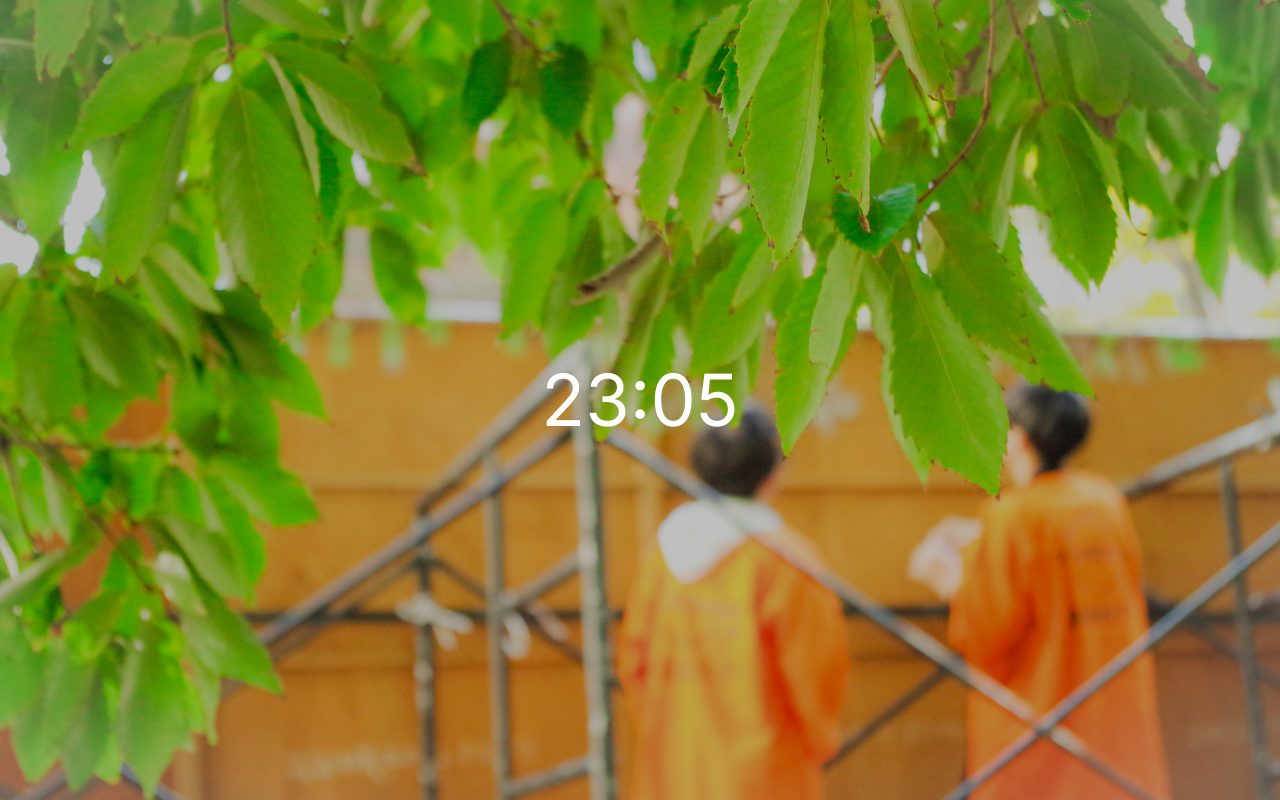
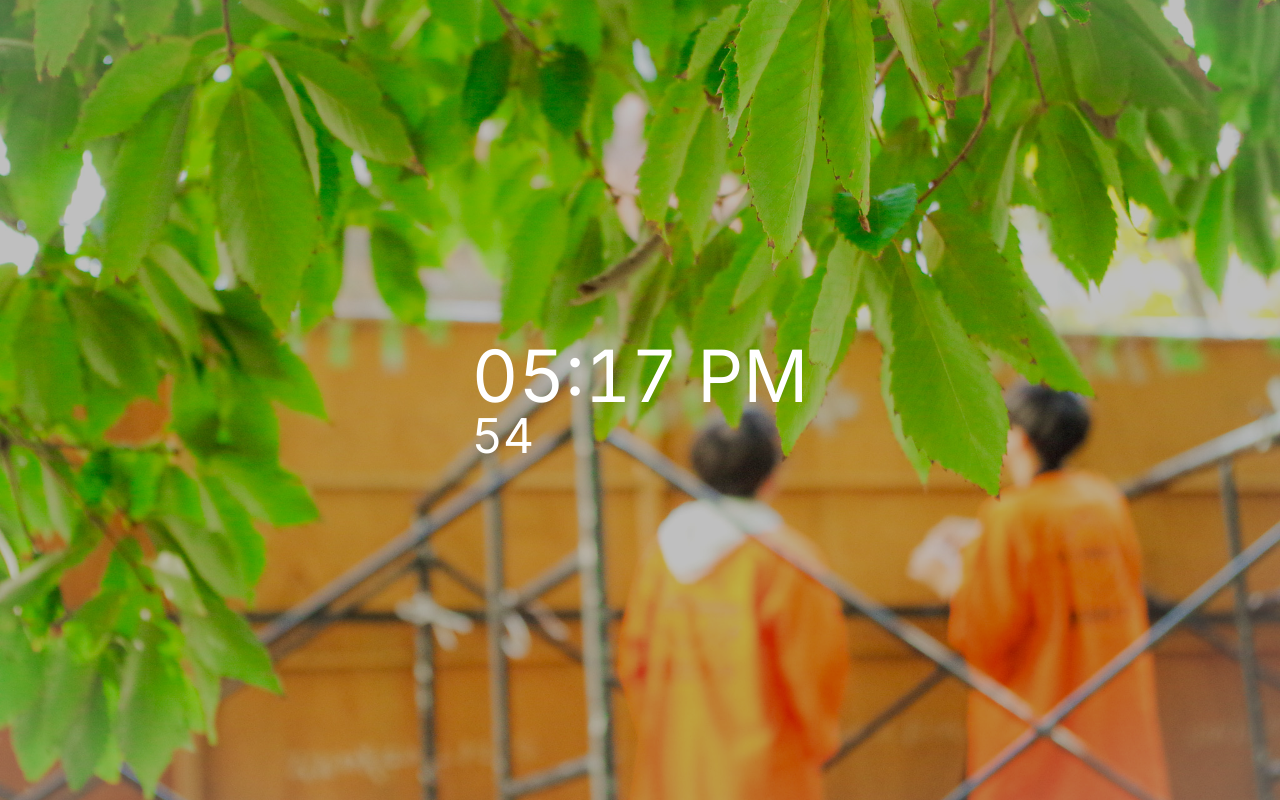
Before and after one commit to Manchot13/clockDotApp, a Next.js app: page / in a window 1280 px wide. Built offline with nearby package versions, Linux system fonts and the light colour scheme.

Commit message:
時計の実装

```diff
--- /dev/null
+++ b/app/index/clockPage.tsx
@@ -0,0 +1,27 @@
+'use client'
+import { useEffect, useState } from "react";
+
+type props = {
+  time: number;
+};
+
+export default function Clock({ time }: props) {
+  const [currentTime, setCurrentTime] = useState(new Date(time));
+
+  useEffect(() => {
+    const interval = setInterval(() => {
+      setCurrentTime(new Date());
+    }, 1000);
+
+    return () => clearInterval(interval); // タイマーをクリーンアップ
+  }, []);
+
+  return (
+    <div className="text-7xl tabular-nums">
+      {currentTime.toLocaleTimeString(undefined, {
+        hour: "2-digit",
+        minute: "2-digit",
+      })}
+    </div>
+    );
+}
--- /dev/null
+++ b/app/index/clockSecondsPage.tsx
@@ -0,0 +1,24 @@
+'use client'
+import { useEffect, useState } from "react";
+
+type props = {
+   time: number;
+};
+
+export default function Clock({ time }: props) {
+   const [currentTime, setCurrentTime] = useState(new Date(time));
+
+   useEffect(() => {
+      const interval = setInterval(() => {
+         setCurrentTime(new Date());
+      }, 1000);
+
+      return () => clearInterval(interval); // タイマーをクリーンアップ
+   }, []);
+
+   return (
+      <div className="text-5xl tabular-nums">
+         {currentTime.toLocaleTimeString(undefined, { second: "2-digit" })}
+      </div>
+   );
+}
--- a/app/index/page.tsx
+++ b/app/index/page.tsx
@@ -1,14 +1,19 @@
 // page.tsx をディレクトリ配下に置くことで、コイツが参照される！index.htmlっぽい働きだね
 import Image from 'next/image'
 import BgImg from 'app/image/background.jpg';
+import React from "react";
+import Clock from './clockPage';
+import ClockSeconds from './clockSecondsPage';
+
 
 
 const Hoge: React.FC = () => {  // HogePropsで型指定した引数をここでかくよ
    /* React.FCは関数コンポーネント(Function Component) の略 tsでは 変数名:型 みたいな感じで指定する */
+const now = new Date()
    return (
-
-      <div className='relative h-screen grid place-content-center text-[#FFF] text-7xl bg-gradient-to-t'>
-         <h1>23:05</h1>
+      <div className='relative h-screen grid place-content-center text-[#FFF] bg-gradient-to-t'>
+         <Clock time = {now.getTime()}/>
+         <ClockSeconds time = {now.getTime()}/>
          <div className='z-[-1] fixed top-0 left-0 w-full h-screen'>
             <Image src={BgImg} alt='background image of this clock app' layout='fill' objectFit='cover' />
          </div>
```
